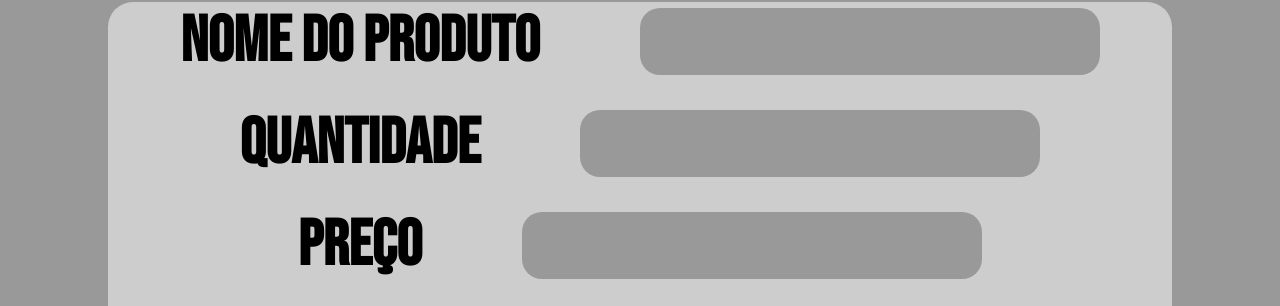
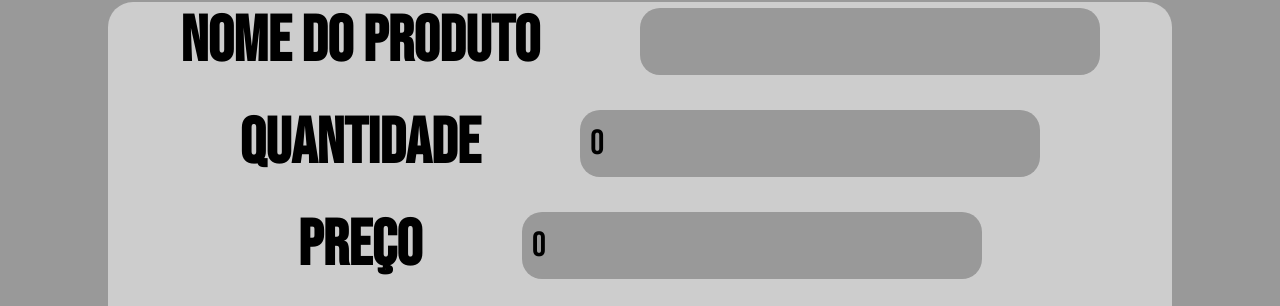
Before and after one commit to luis-hayashi/StockFlow-project, a plain HTML site: page register/index.html in a window 1280 px wide. Shown: the part 169-475 px from the top of the page. Drawn offline with Linux system fonts and the light colour scheme.

Commit message:
Update index.html

```diff
--- a/register/index.html
+++ b/register/index.html
@@ -25,19 +25,19 @@
                 <div class="prod-form">
                     <div class="prod-info">
                         <h1>NOME DO PRODUTO</h1>
-                        <input id="productName" type="text">
+                        <input id="productName" type="text" required="true">
                     </div>
                     <div class="prod-info">
                         <h1>QUANTIDADE</h1>
-                        <input id="quantity" type="text">
+                        <input id="quantity" type="number" required="true" min="0" value="0" step="0.010">
                     </div>
                     <div class="prod-info">
                         <h1>PREÇO</h1>
-                        <input id="price" type="number">
+                        <input id="price" type="number" required="true" min="0" value="0" step="0.010">
                     </div>
                     <div class="prod-info">
                         <h1>DESCRIÇÃO</h1>
-                        <input id="description" type="text">
+                        <input id="description" type="text" required="true">
                     </div>
 
                     <div class="button">
```
